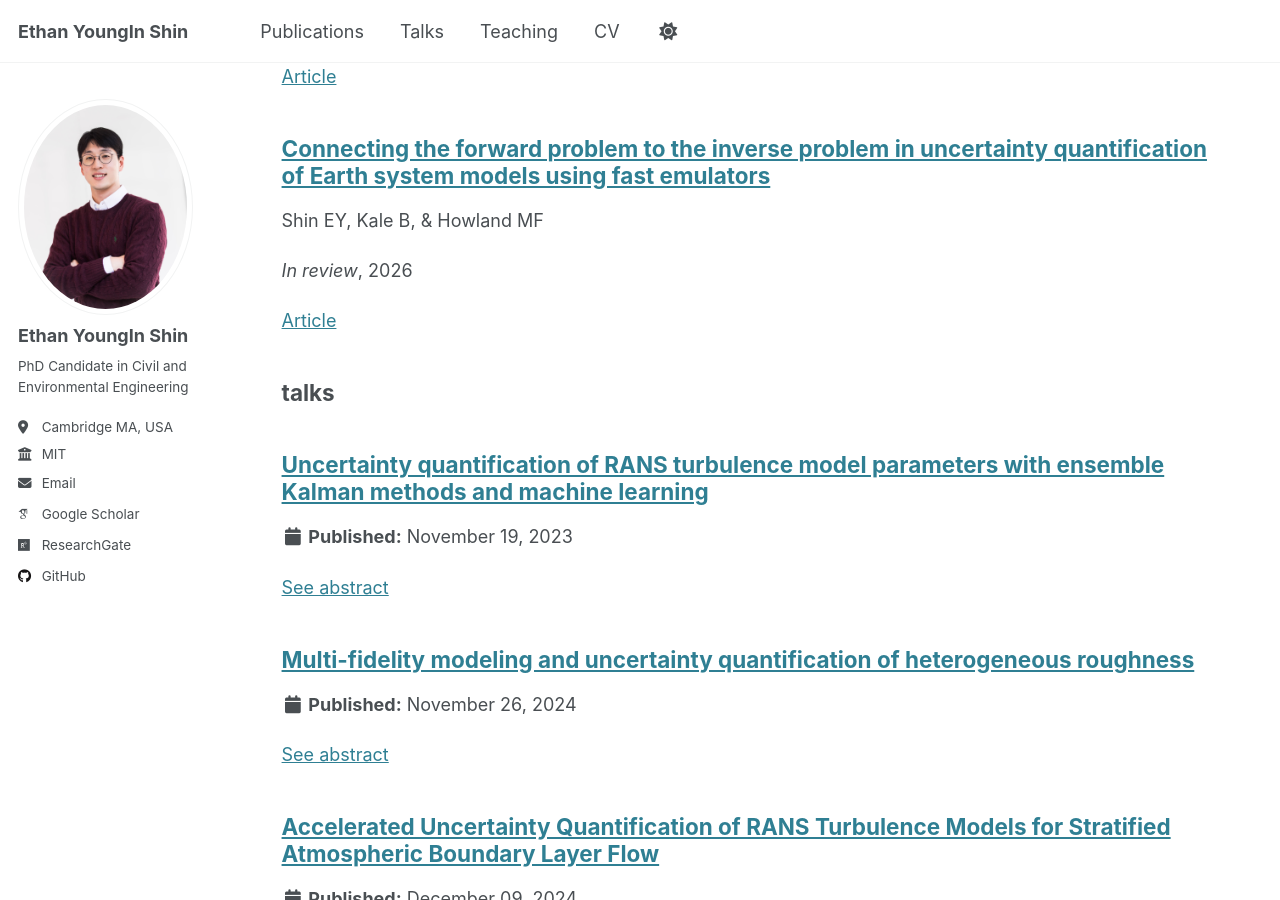
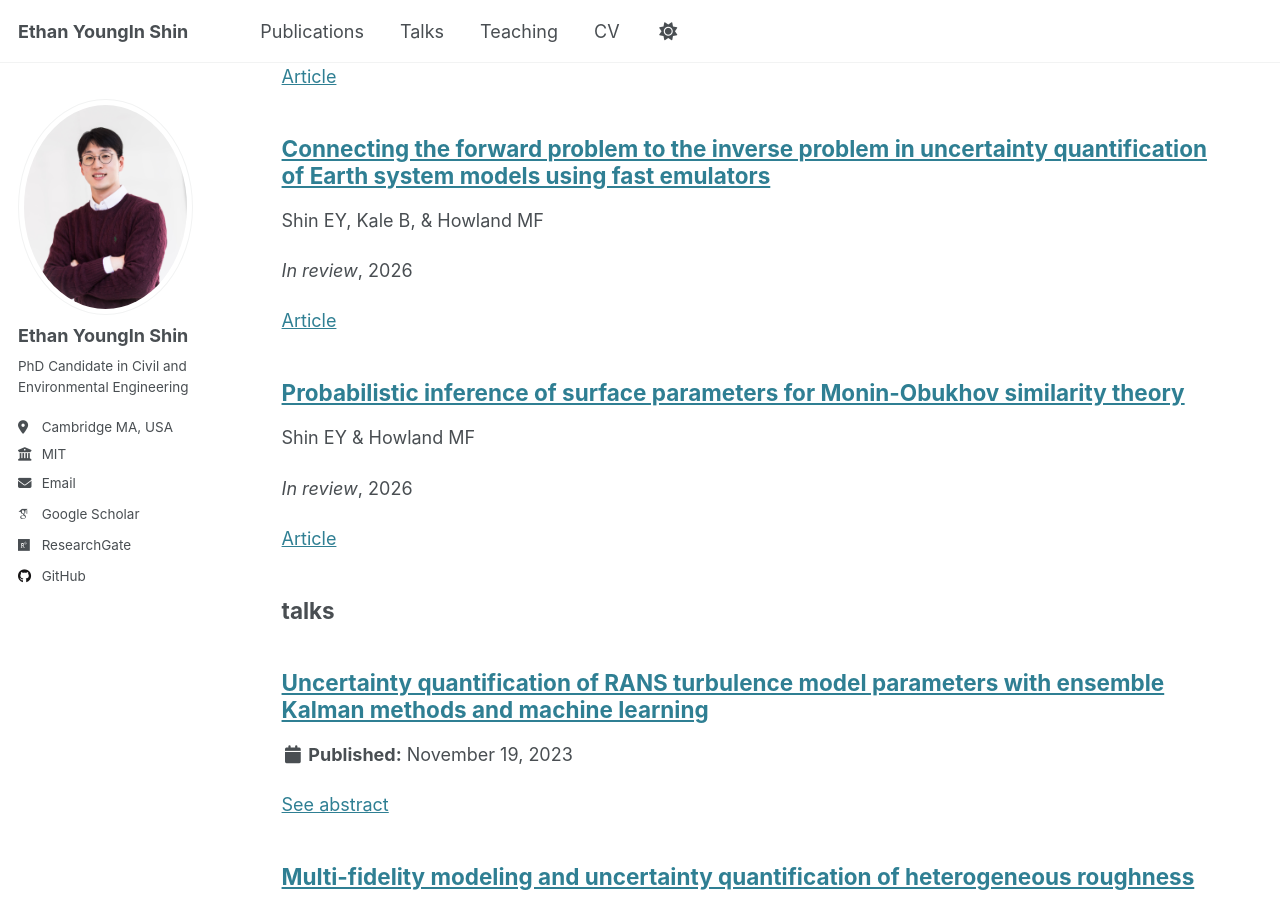
Before and after one commit to duddlshin/duddlshin.github.io, a Jekyll site: the page built from _pages/sitemap.md, in a window 1280 px wide and 900 px high, scrolled down 3190 px. Built offline with Jekyll 4.4.1, drawn with Linux system fonts in a browser that asks for light colours; some web fonts are replaced; some of the changed text lies outside the part shown.

Commit message:
New preprint

```diff
--- /dev/null
+++ b/_publications/2026-z0_uq.md
@@ -0,0 +1,12 @@
+---
+title: "Probabilistic inference of surface parameters for Monin-Obukhov similarity theory"
+author: Shin EY & Howland MF
+collection: publications
+category: manuscripts
+permalink: /publication/2026-z0_uq
+# date:        2025-11-22
+venue:      "In review"
+paperurl: "https://doi.org/10.48550/arXiv.2608.21549"
+# citation: "Cite this article
+# Shin, E.Y., Howland, M.F. . Boundary-Layer Meteorol 192, 3 (2026). https://doi.org/10.1007/s10546-025-00945-6"
+---
```
Also changed, not shown: _pages/about.md (+1 -1 lines).
